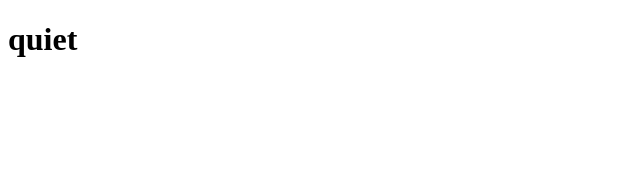
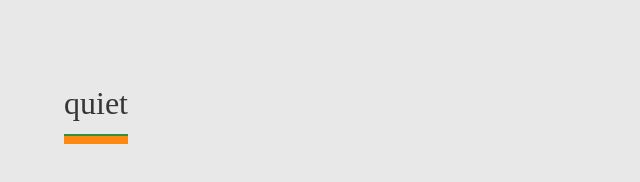
Before and after one commit to grancalavera/quiet.works, a website: page docs/index.html in a window 1280 px wide. Shown: the whole page, without its empty margins (0-640 px from the left). Drawn offline with Linux system fonts and the light colour scheme; the site is published under a folder, as on GitHub Pages, so addresses that start at the root find nothing.

Commit message:
fix paths

```diff
--- a/docs/index.html
+++ b/docs/index.html
@@ -18,8 +18,8 @@
   <link rel="preload" as="style"
     href="https://fonts.googleapis.com/css2?family=Bitter:wght@300&family=Open+Sans&display=swap">
 
-  <link rel="stylesheet" href="/normalize.css">
-  <link rel="stylesheet" href="/styles.css">
+  <link rel="stylesheet" href="normalize.css">
+  <link rel="stylesheet" href="styles.css">
 
   <meta name="description" content="grancalavera's personal website">
   <link rel="canonical" href="https://www.grancalavera.com">
```
